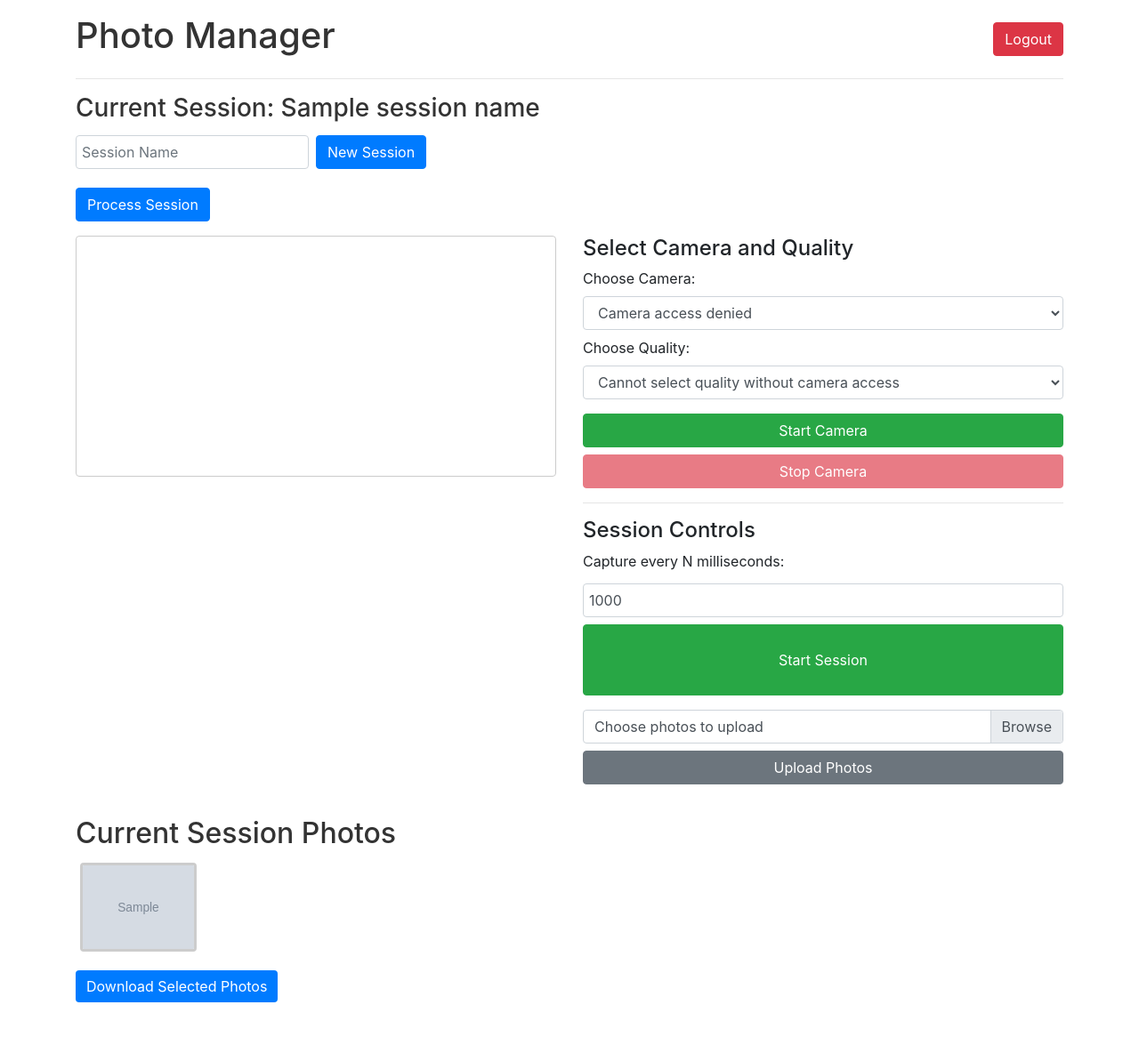
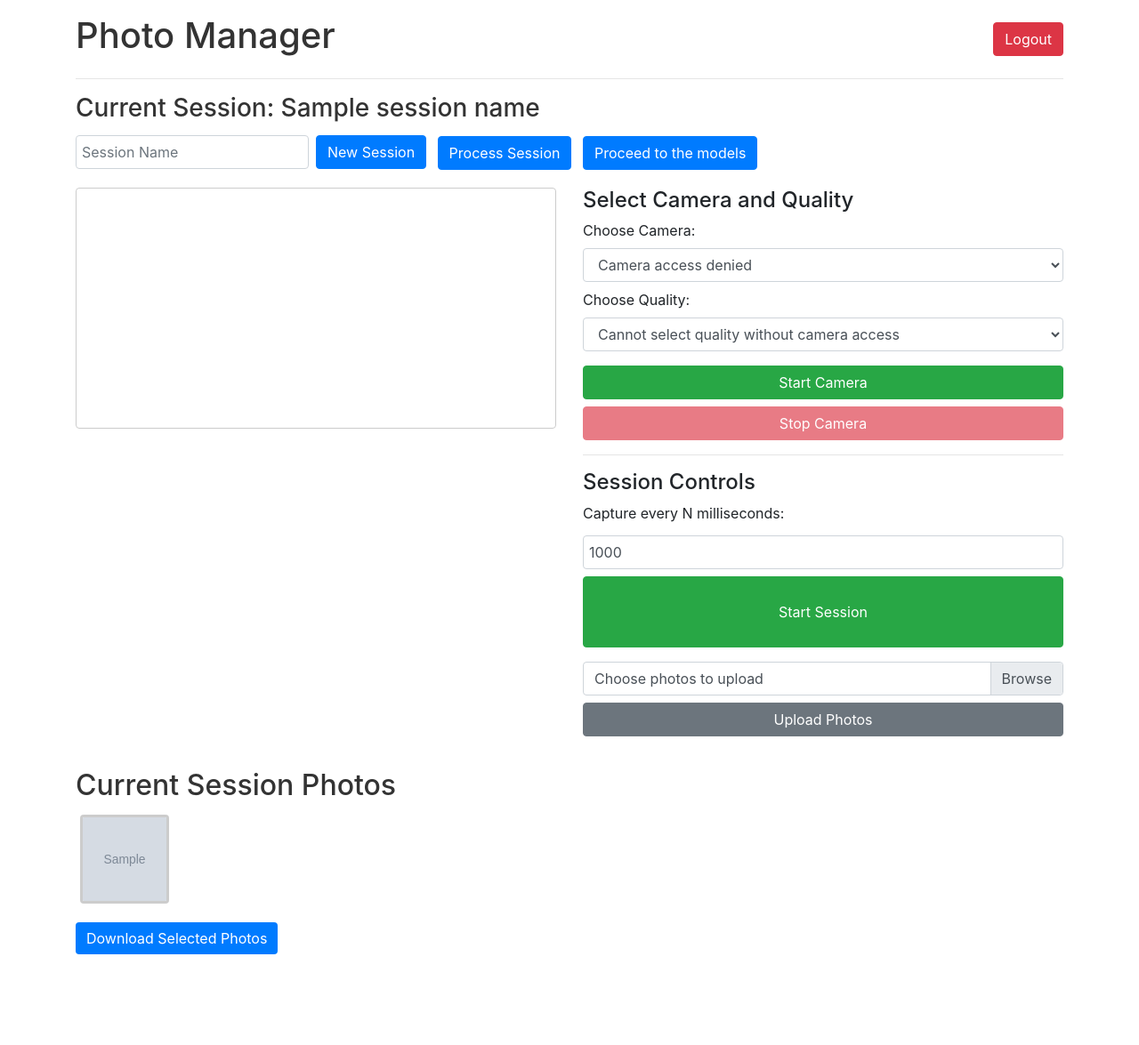
Before and after one commit to Vor-Art/SymmetraServer, a Flask app: template templates/camera.html in a window 1280 px wide. Shown: the whole page at 89% size. After the commit the page ends 1073 px from the top, so only its background shows below. Run offline with Flask 3, Linux system fonts and the light colour scheme; the template is opened without the code that fills it: most values are stand-ins (such as "Sample title", 1, 10 or a date in 2020); grey boxes marked "Sample" are stand-in pictures; some libraries are stand-ins or nearby versions.

Commit message:
ref: make buttons inline

```diff
--- a/static/style.css
+++ b/static/style.css
@@ -40,11 +40,17 @@ input[type="text"], input[type="number"], input[type="file"] {
 
 .photo-wrapper {
     position: relative;
+    display: inline-block;
     margin: 5px;
     cursor: pointer;
 }
 
 .photo-wrapper img {
+    max-width: 100px;
+    max-height: 100px;
+    object-fit: cover;
+    display: block;
+
     height: 100px;
     border: 3px solid #ccc;
     border-radius: 4px;
@@ -55,7 +61,15 @@ input[type="text"], input[type="number"], input[type="file"] {
 }
 
 .photo-checkbox {
+    position: absolute;
+    top: 5px;
+    left: 5px;
+    transform: scale(1.5);
     display: none;
+}
+
+.selected {
+    border: 3px solid #007bff;
 }
 
 .sessions-list .session {
@@ -96,7 +110,7 @@ button[type="button"]:hover {
 .large-button {
     height: 80px; /* Adjust the height as needed */
     padding: 15px 20px; /* Increase padding for larger buttons */
-    font-size: 1.25rem; /* Larger font size */
+    font-size: 18px; /* Larger font size */
     border-radius: 8px; /* Optional: Rounded corners */
 }
 
@@ -125,3 +139,9 @@ button[type="button"]:hover {
         height: 50px;
     }
 }
+
+/* Inline button styling */
+.form-inline.d-inline-flex {
+    display: inline-flex !important;
+    flex-wrap: nowrap;
+}
--- a/templates/camera.html
+++ b/templates/camera.html
@@ -17,13 +17,18 @@
         <!-- Session Information and Controls -->
         <div class="my-3">
             <h3>Current Session: {{ session_name }}</h3>
-            <form action="/new_session" method="post" class="form-inline my-2">
+            <form action="/new_session" method="post" class="form-inline d-inline-flex align-items-center">
                 <input type="text" name="session_name" class="form-control mr-2" placeholder="Session Name">
                 <button type="submit" class="btn btn-primary">New Session</button>
             </form>
             <!-- Updated Process Session Button and Progress Bar -->
-            <button id="process-session-button" class="btn btn-primary mt-2">Process Session</button>
-            <div id="upload-progress" class="progress mt-2" style="display:none;">
+            <button id="process-session-button" class="btn btn-primary ml-2">Process Session</button>
+
+            <form action="/observe_the_models" method="post" class="d-inline-block ml-2">
+                <button type="submit" class="btn btn-primary">Proceed to the models</button>
+            </form>
+
+            <div id="upload-progress" class="progress ml-2" style="display:none; width: 200px;">
                 <div id="upload-progress-bar" class="progress-bar" role="progressbar" style="width: 0%;" aria-valuemin="0" aria-valuemax="100"></div>
             </div>
         </div>
@@ -118,6 +123,7 @@
             { label: '480p', width: 640, height: 480 },
             { label: '720p', width: 1280, height: 720 },
             { label: '1080p', width: 1920, height: 1080 },
+            { label: '2k', width: 2048, height: 1080 },
             { label: '4K', width: 3840, height: 2160 }
         ];
 
```
